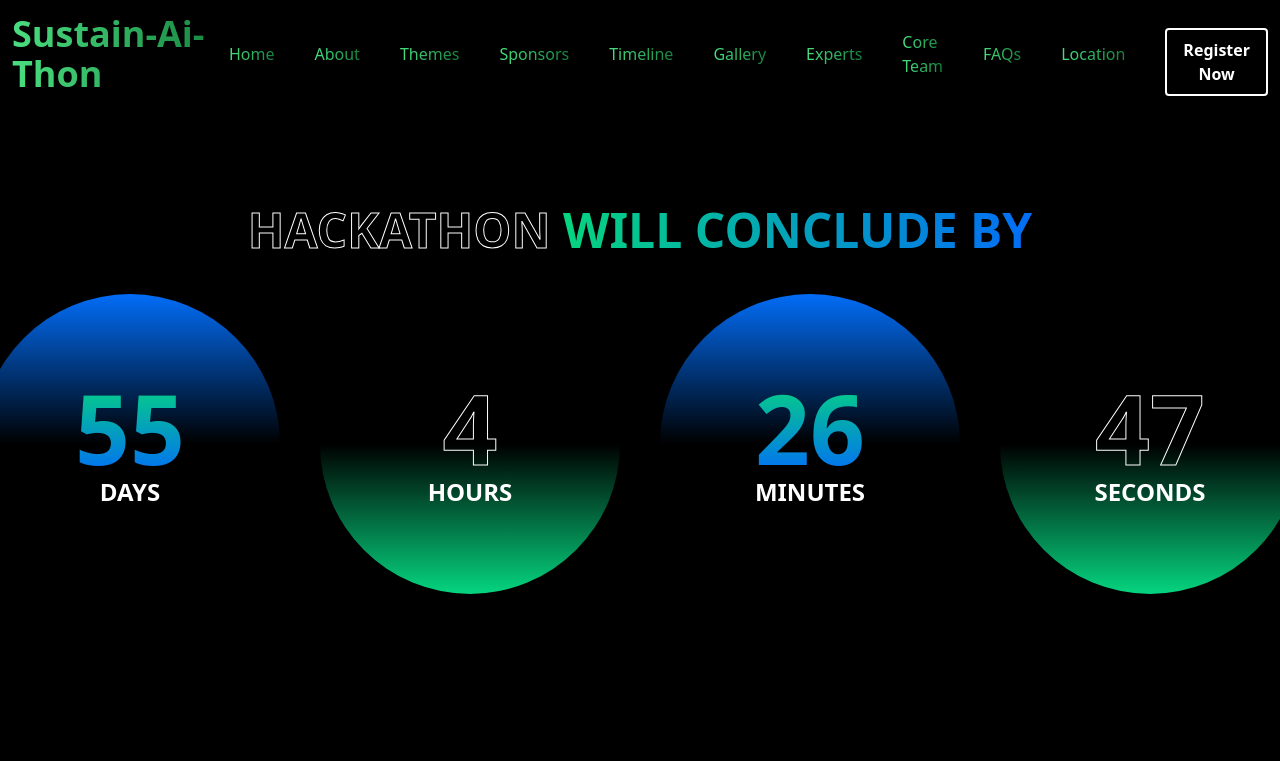
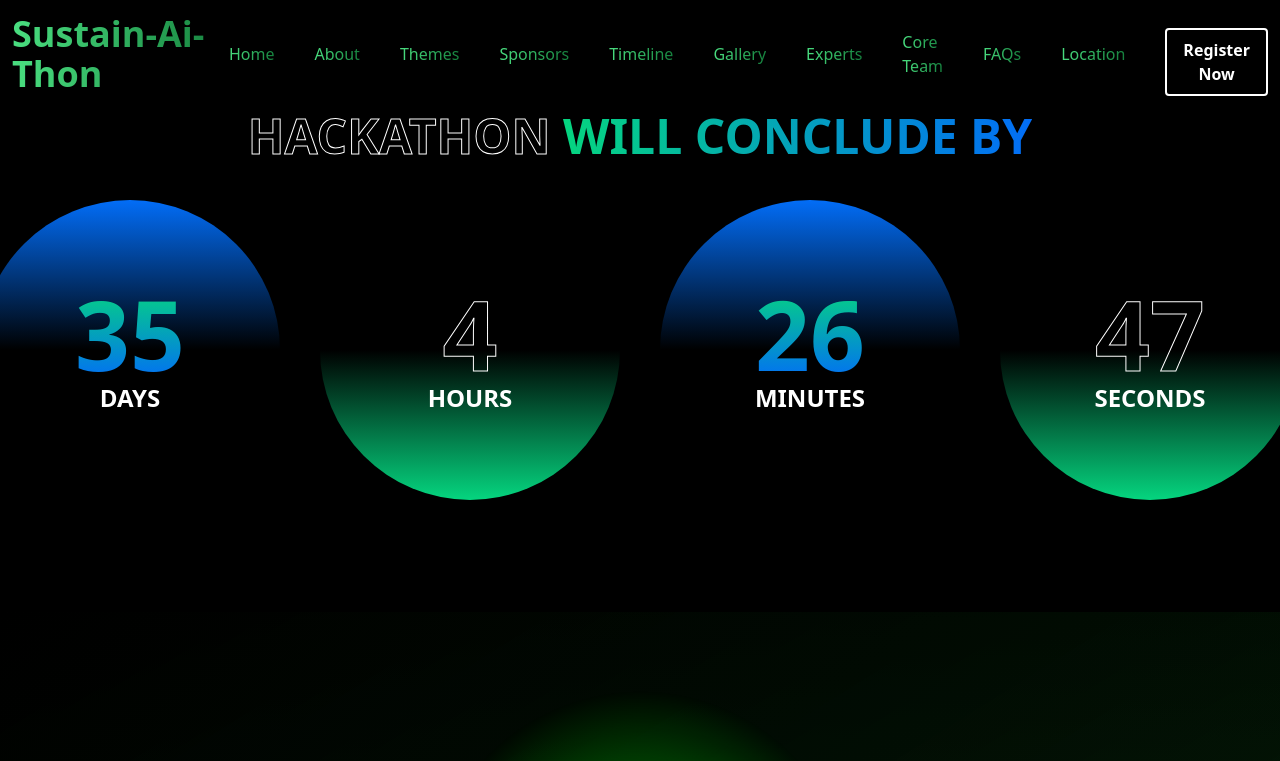
Before and after one commit to Aashik1701/SUSTAIN-AI-THON, a React (Vite) app: page / in a window 1280 px wide. Shown: the top 761 px of the page. Built offline with nearby package versions, Linux system fonts and the light colour scheme.

Commit message:
updated CountDown

```diff
--- a/src/App.jsx
+++ b/src/App.jsx
@@ -19,8 +19,7 @@
 function App() {
   return (
     <div>
-      {/*set required date here bro*/}
-      <Countdown targetDate="2024-12-31T00:00:00" />
+      <Countdown targetDate="2024-12-11T00:00:00" />
       <Navbar />
       <div id="home">
         <Home />
--- a/src/components/Countdown/Countdown.jsx
+++ b/src/components/Countdown/Countdown.jsx
@@ -27,7 +27,7 @@
   }, [targetDate]);
 
   return (
-    <div className="flex flex-col items-center justify-center w-screen h-screen gap-10 text-white bg-black">
+    <div className="flex flex-col items-center justify-center w-screen gap-10 text-white bg-black py-28">
       <div className="text-3xl font-bold text-center sm:text-5xl">
         <span className="text-outline">HACKATHON</span>{" "}
         <span className="text-transparent bg-gradient-to-r from-GreenGradientCountDown to-BlueGradientCountDown bg-clip-text">
```
